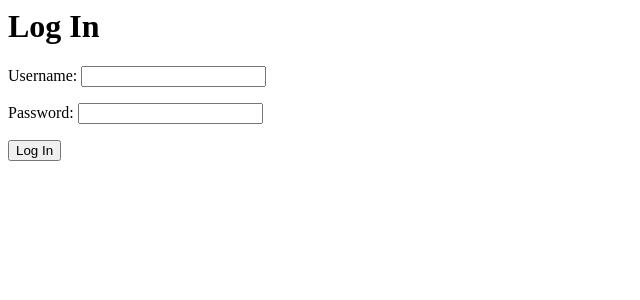
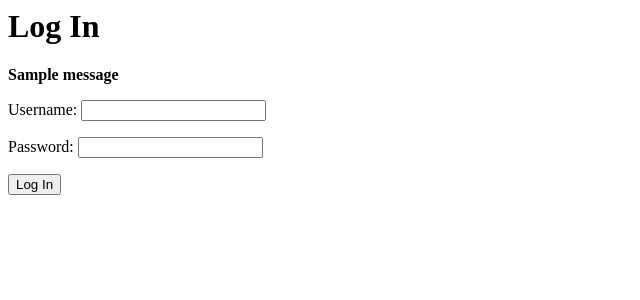
Before and after one commit to alex-enc/secret-santa-wishlist-django, a Django app: page /log_in/ in a window 1280 px wide. Shown: the top 300 px of the page, without its empty margins (0-640 px from the left). Run offline with Django 4.2, Linux system fonts and the light colour scheme; tables that the repository leaves empty hold one stand-in row (values such as "Sample post"); one stand-in notice (Sample message) is shown.

Commit message:
Add messages to log in view

```diff
--- a/secret_santa_wishlist/secretsanta/templates/home.html
+++ b/secret_santa_wishlist/secretsanta/templates/home.html
@@ -3,5 +3,6 @@
     <body>
         <h1>secret santa and wishlist site</h1>
         <p><a href='{% url 'sign_up' %}'>Sign Up</a></p>
+        <p><a href='{% url 'log_in' %}'>Log In</a></p>
     </body>
 </html>
--- a/secret_santa_wishlist/secretsanta/templates/log_in.html
+++ b/secret_santa_wishlist/secretsanta/templates/log_in.html
@@ -4,6 +4,9 @@
     </head>
     <body>
         <h1>Log In</h1>
+        {% for message in messages %}
+            <p><b> {{ message }} </b></p>
+        {% endfor %}
         <form action="{% url 'log_in' %}" method="post">
             {% csrf_token %}
             {{ form.as_p }}
```
Also changed, not shown: secret_santa_wishlist/db.sqlite3.
